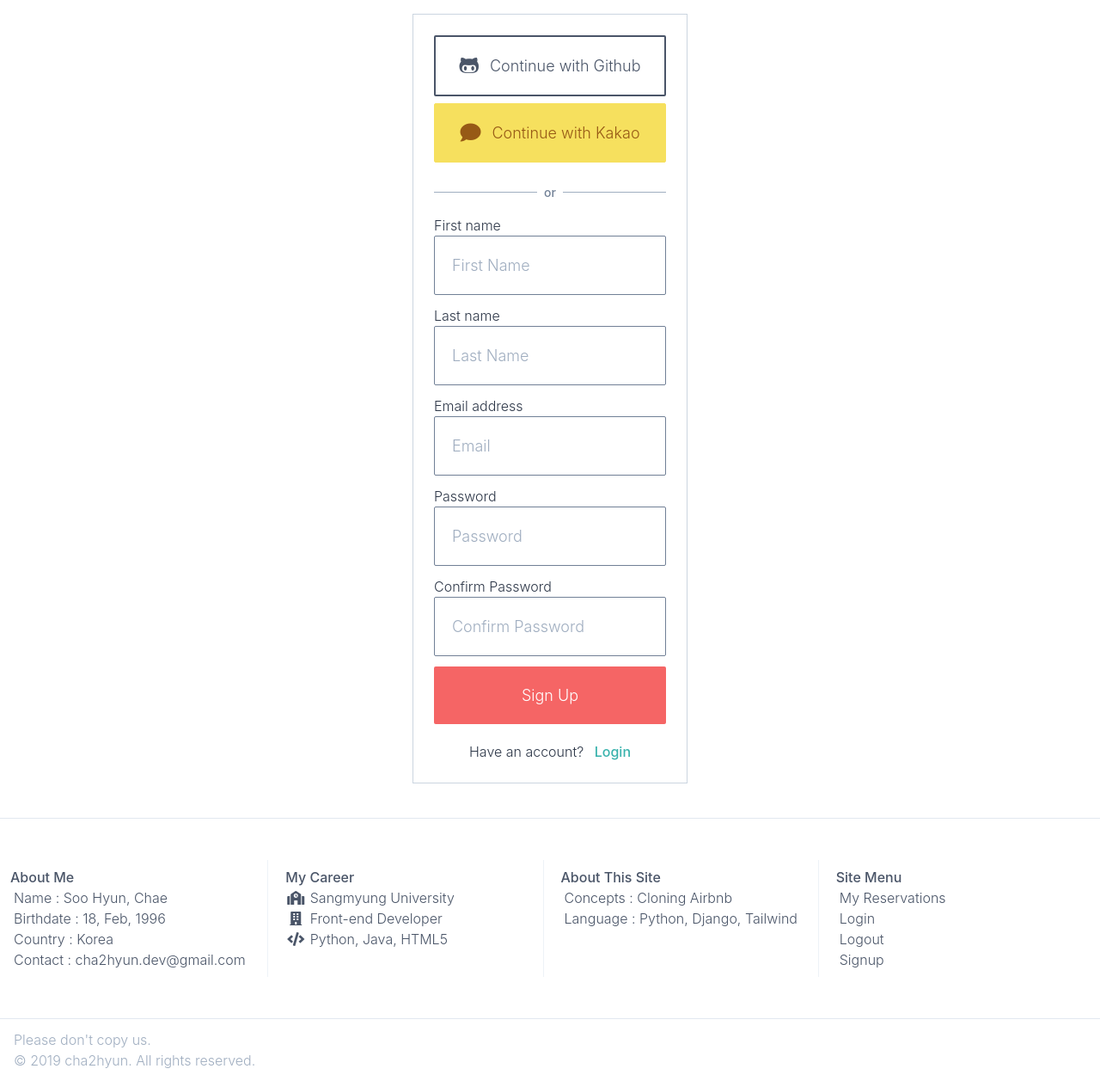
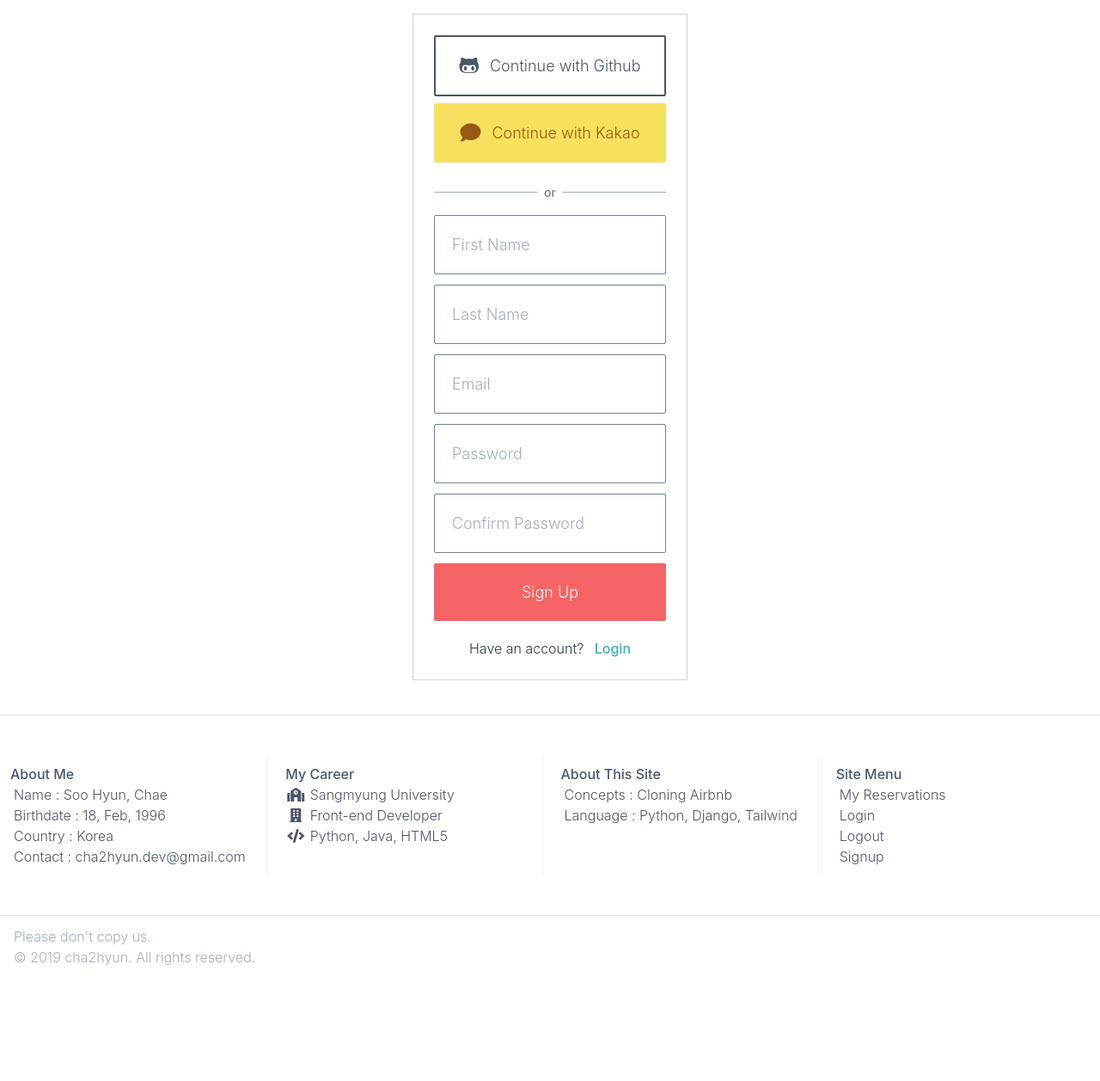
Before and after one commit to cha2hyun/airbnb-clone, a Django app: page /users/signup/ in a window 1280 px wide. Shown: the part 80-1337 px from the top of the page at 86% size. After the commit the page ends 1202 px from the top, so only its background shows below. Run offline with Django 3.2, Linux system fonts and the light colour scheme; some libraries are stand-ins or nearby versions.

Commit message:
#21.8 Customizing Stuff

```diff
--- a/templates/mixins/auth/form_input.html
+++ b/templates/mixins/auth/form_input.html
@@ -1,5 +1,5 @@
  <div class="input w-full {% if field.errors %}has_error{% endif %}">
-    {{field.label}}
+    <!-- {{field.label}} > replace label to placeholder-->
     {{field}}
     {% if field.errors %}
         {% for error in field.errors %}
--- a/users/views.py
+++ b/users/views.py
@@ -229,9 +229,19 @@ class UpdateProfileView(UpdateView):
 
     def get_form(self, form_class=None):
         form = super().get_form(form_class=form_class)
+        form.fields["first_name"].widget.attrs = {"placeholder": "first name"}
+        form.fields["last_name"].widget.attrs = {"placeholder": "last name"}
+        form.fields["bio"].widget.attrs = {"placeholder": "bio"}
         form.fields["birthdate"].widget.attrs = {"placeholder": "Birthdate"}
         return form
 
 
 class UpdatePasswordView(PasswordChangeView):
     template_name = "users/update-password.html"
+
+    def get_form(self, form_class=None):
+        form = super().get_form(form_class=form_class)
+        form.fields["old_password"].widget.attrs = {"placeholder": "Current Password"}
+        form.fields["new_password1"].widget.attrs = {"placeholder": "New Password"}
+        form.fields["new_password2"].widget.attrs = {"placeholder": "Confirm New Password"}
+        return form
```
